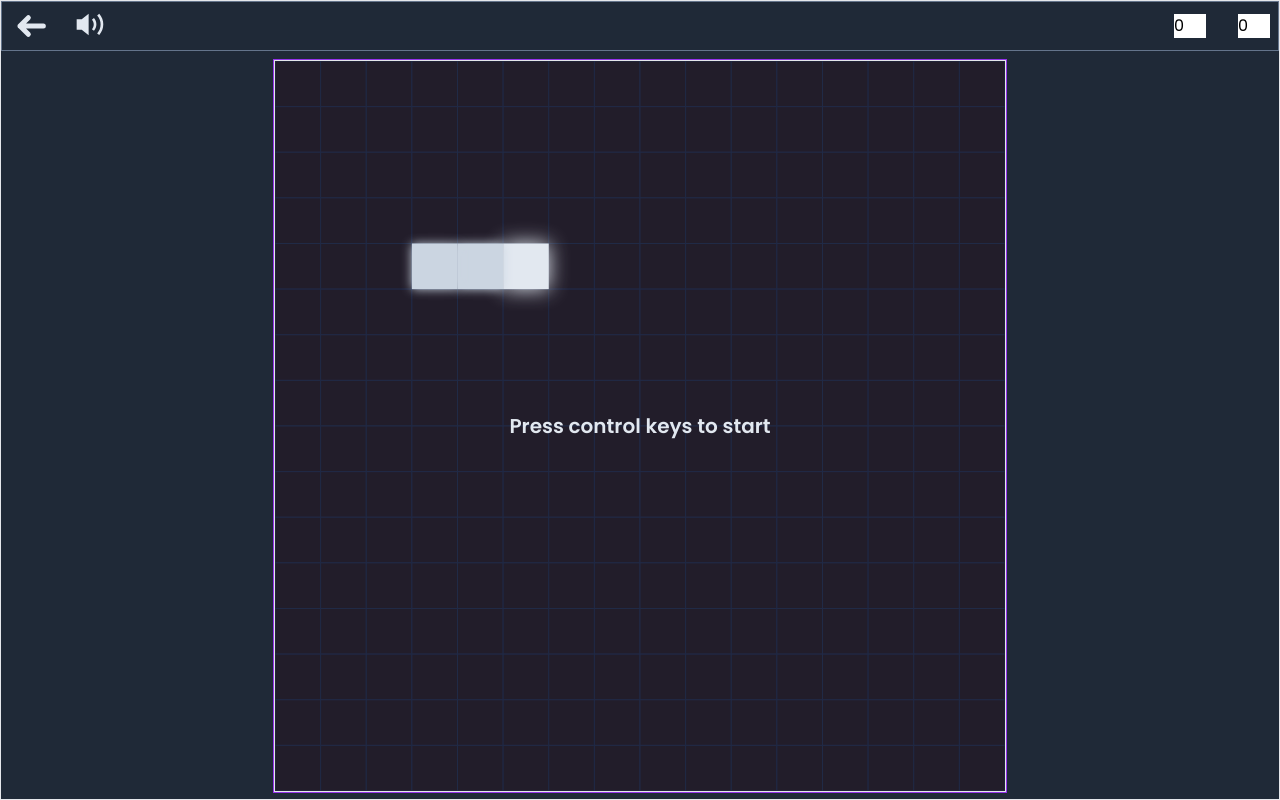
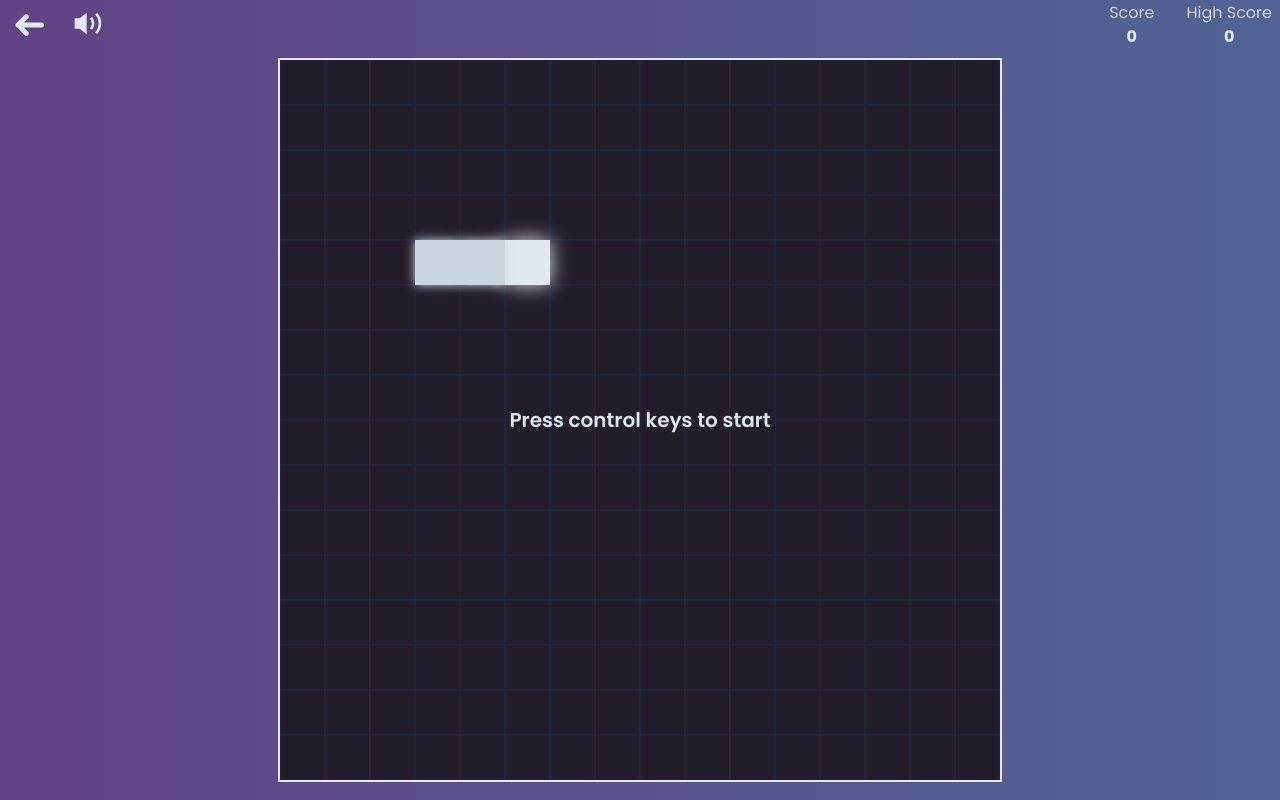
Before and after one commit to programmer-rahul/snakeY, a React (Vite) app: page / in a window 1280 px wide. Both pictures are taken after a click on the button "PLAY". Built offline with nearby package versions, Linux system fonts and the light colour scheme.

Commit message:
Enhanced gameplayboard ui

```diff
--- a/src/components/snake/GameBoardHeader.tsx
+++ b/src/components/snake/GameBoardHeader.tsx
@@ -4,7 +4,7 @@ const GameBoardHeader = () => {
   const { gameSound, setGameSound, userHighScore, userScore } = useSnake();
 
   return (
-    <div className="scores flex min-h-[50px] w-full items-center justify-between border border-slate-500 p-2">
+    <div className="scores flex min-h-[50px] w-full items-center justify-between p-2">
       {/* Back and sound controls */}
 
       <div className="flex items-center gap-6">
@@ -56,8 +56,14 @@ const GameBoardHeader = () => {
 
       {/* Score and high score */}
       <div className="flex items-center gap-8">
-        <div className="score w-8 bg-white">{userScore}</div>
-        <div className="highScore w-8 bg-white">{userHighScore}</div>
+        <div className="score flex flex-col items-center">
+          <p className="text-gray-300">Score</p>
+          <p className="font-bold text-slate-200">{userScore}</p>
+        </div>
+        <div className="score flex flex-col items-center">
+          <p className="text-gray-300">High Score</p>
+          <p className="font-bold text-slate-200">{userHighScore}</p>
+        </div>
       </div>
     </div>
   );
--- a/src/components/snake/GamePlayBoard.tsx
+++ b/src/components/snake/GamePlayBoard.tsx
@@ -308,18 +308,18 @@ const GamePlayBoard = () => {
 
   return (
     <div
-      className="gameScreen flex max-h-svh min-h-svh w-full flex-col justify-between gap-2 overflow-hidden border bg-gray-800"
+      className="gameScreen flex max-h-svh min-h-svh w-full flex-col justify-between gap-2 overflow-hidden bg-gradient-to-r from-[#614385] to-[#516395]"
       ref={GameScreenRef}
     >
       {/* Game score and controls */}
       <GameBoardHeader />
+
       {/* Game board */}
-      <div className="gameBoard relative self-center border border-purple-600 md:mb-6">
+      <div className="gameBoard relative self-center border-2 md:mb-6">
         {/* Canvas */}
         <canvas
           width={CanvasWidth}
           height={CanvasWidth}
-          className="border"
           ref={CanvasRef}
         ></canvas>
 
@@ -338,6 +338,7 @@ const GamePlayBoard = () => {
           <GameOverPopup playAgainHandler={playAgainHandler} />
         )}
       </div>
+
       {/* Button controls */}
       <GameBtnControls handleControlsBtnClick={handleControlsBtnClick} />
     </div>
```
